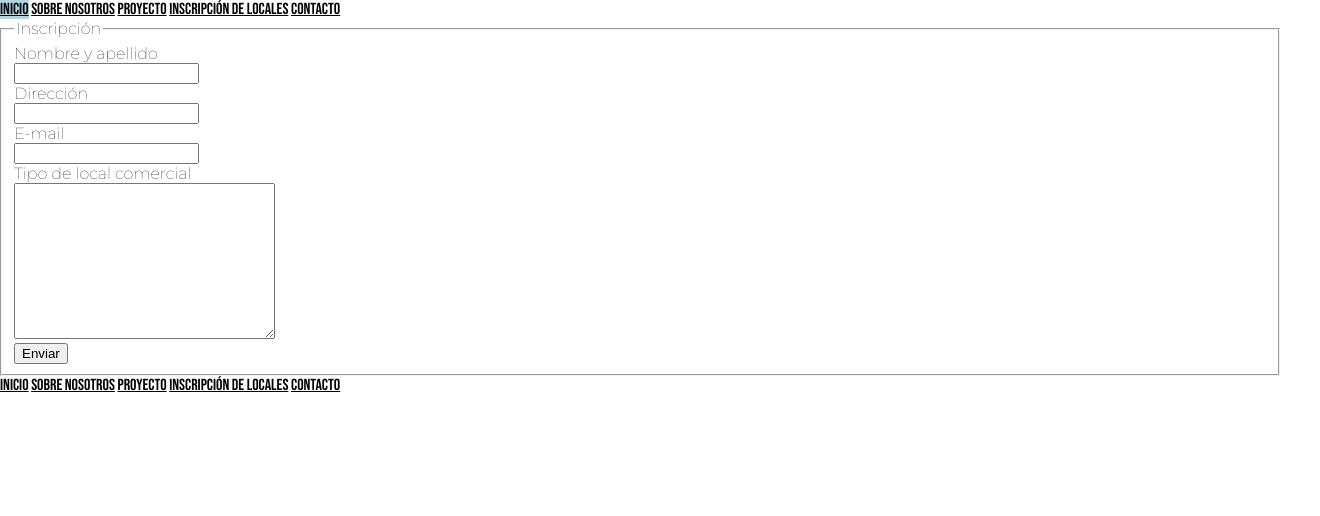
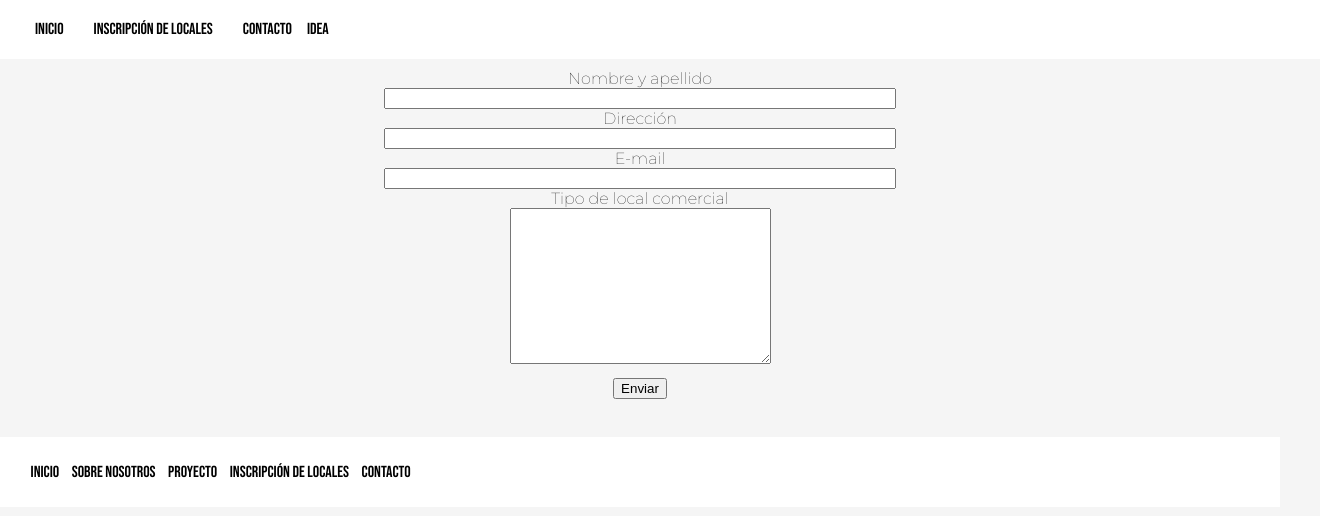
Before and after one commit to virmoreno/DirectorioGranudista, a website: page inscripcionlocal.html in a window 1280 px wide. Shown: the whole page, 1320 px wide, since content can reach past the window. Drawn offline with nearby package versions, Linux system fonts and the light colour scheme.

Commit message:
fixed css inscripcionlocal.html

```diff
--- a/inscripcionlocal.html
+++ b/inscripcionlocal.html
@@ -4,35 +4,38 @@
     <meta charset="UTF-8">
     <meta name="viewport" content="width=device-width, initial-scale=1.0">
     <title>Inscripción de locales</title>
-    <link rel="stylesheet" href="style.css">
+    <link rel="stylesheet" href="css/style_original.css">
     <style>
         @import url('https://fonts.googleapis.com/css2?family=Bebas+Neue&family=Montserrat:wght@100&display=swap');
         </style>
 </head>
 <body>
-    <header>
-        <nav>
-            <a href="index.html">Inicio</a>
-            <a href="sobrenosotros.html">Sobre nosotros</a>
-            <a href="proyecto.html">Proyecto</a>
-            <a href="inscripcionlocal.html">Inscripción de locales</a>
-            <a href="contacto.html">Contacto</a>
-        </nav>
+  <!--Comienza menu-->
+
+<ul class="menu">
+    <li><a href="index.html">Inicio</a></li>
+    <li><a href="inscripcionlocal.html">Inscripción de locales</a></li>
+<li>  <a href="contacto.html">Contacto</a></li>
+<li class="dropdown">
+<span>Idea</span>
+<ul class="dropdown-menu">
+<li><a href="sobrenosotros.html">Sobre Nosotros</a></li>
+<li><a href="proyecto.html">Proyecto</a></li>
+</ul>
+</li>
+</ul>
     </header>
-
-    <form action="" class="contacto">
-        <fieldset>
-        <legend>Inscripción</legend>
+ <main>
 
         <!--class datos1-->
         <div class="datos1">
-        <label for="nombre_apellido">Nombre y apellido</label><br>
+        <label class="form-titles" for="nombre_apellido">Nombre y apellido</label><br>
         <input type="text" name="nombre_apellido"><br>
-        <label for="direccion">Dirección</label><br>
+        <label class="form-titles" for="direccion">Dirección</label><br>
         <input type="text" name="direccion"><br>
-        <label for="email">E-mail</label><br>
+        <label class="form-titles" for="email">E-mail</label><br>
         <input type="email" name="email"><br>
-        <label for="motivo">Tipo de local comercial</label><br>
+        <label class="form-titles" for="motivo">Tipo de local comercial</label><br>
         <textarea name="motivo" rows="10" cols="30">
             </textarea><br>
 
@@ -44,7 +47,10 @@
 
     </form>
 </body>
+<!--comienza footer-->
 <footer>
+    <br>
+    <br>
     <nav>
         <a href="index.html">Inicio</a>
         <a href="sobrenosotros.html">Sobre nosotros</a>
@@ -53,4 +59,6 @@
         <a href="contacto.html">Contacto</a>
     </nav>
 </footer>
+
 </body>
+</html>
```
